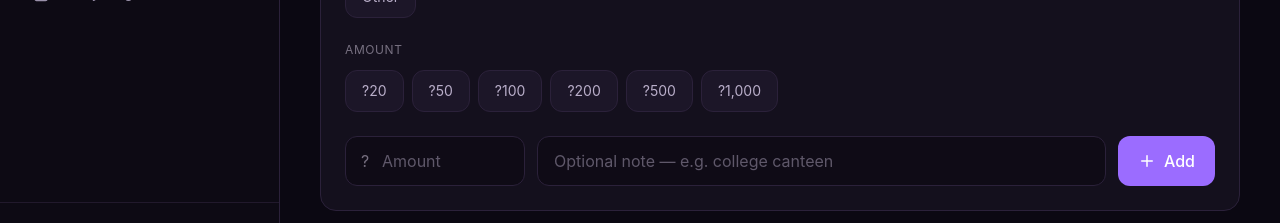
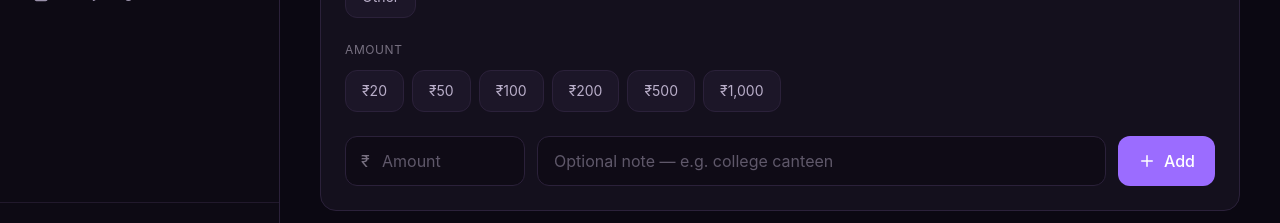
Before and after one commit to thisisshreyy/Calcite, a React (Vite) app: page /#/expenses in a window 1280 px wide. Shown: the part 473-696 px from the top of the page. Built offline with nearby package versions, Linux system fonts and the light colour scheme.

Commit message:
Fix expense currency glyphs

```diff
--- a/src/pages/Expenses.tsx
+++ b/src/pages/Expenses.tsx
@@ -289,7 +289,7 @@ function Expenses() {
                       : "border border-[#2B213A] bg-[#1C1628] text-[#B9AEC9] hover:bg-[#251C32]"
                   }`}
                 >
-                  ?{value.toLocaleString("en-IN")}
+                  ₹{value.toLocaleString("en-IN")}
                 </button>
               ))}
             </div>
@@ -298,7 +298,7 @@ function Expenses() {
           <div className="mt-6 grid gap-3 md:grid-cols-[180px_1fr_auto]">
             <div className="relative">
               <span className="absolute left-4 top-1/2 -translate-y-1/2 text-[#777080]">
-                ?
+                ₹
               </span>
               <input
                 value={amount}
@@ -520,7 +520,7 @@ function Expenses() {
                   className="flex items-center justify-between rounded-xl bg-[#1C1628] px-4 py-3"
                 >
                   <span className="text-sm text-[#F4F0FF]">
-                    ?{value.toLocaleString("en-IN")}
+                    ₹{value.toLocaleString("en-IN")}
                   </span>
 
                   <button
```
